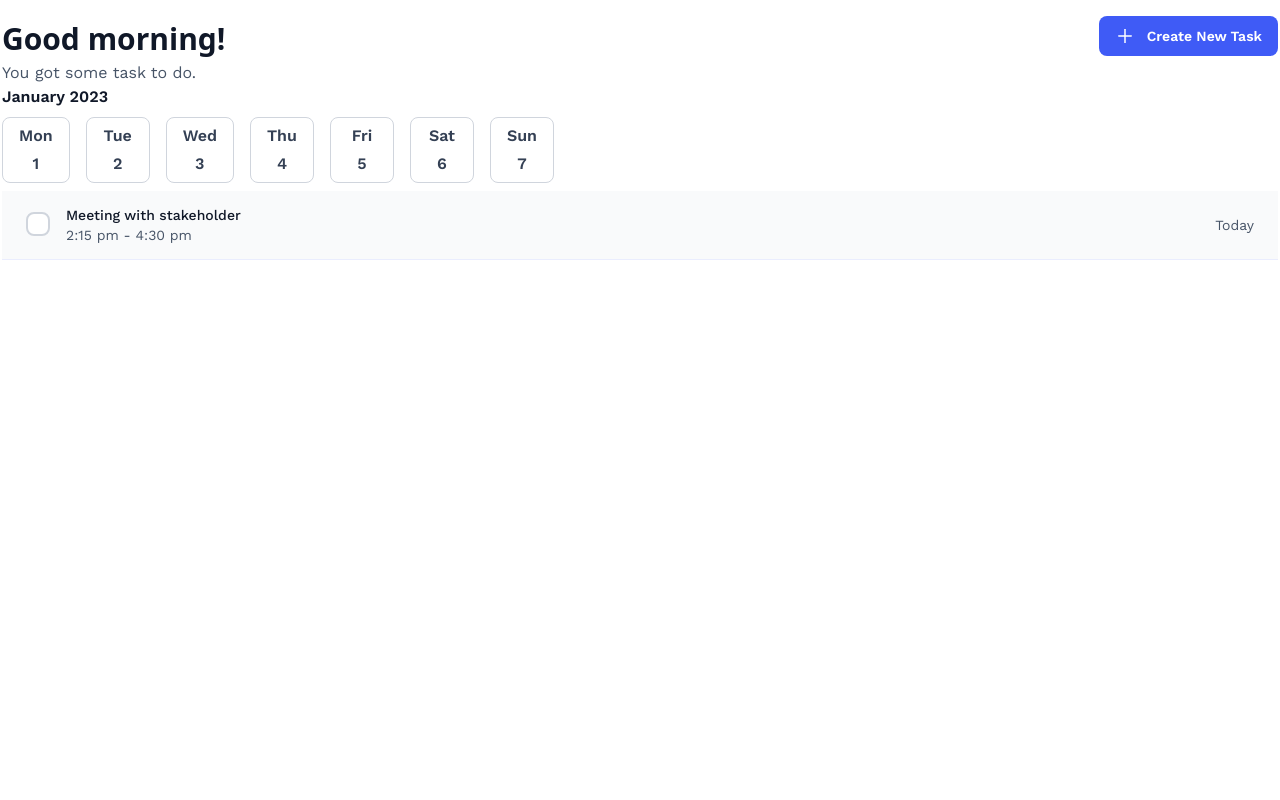
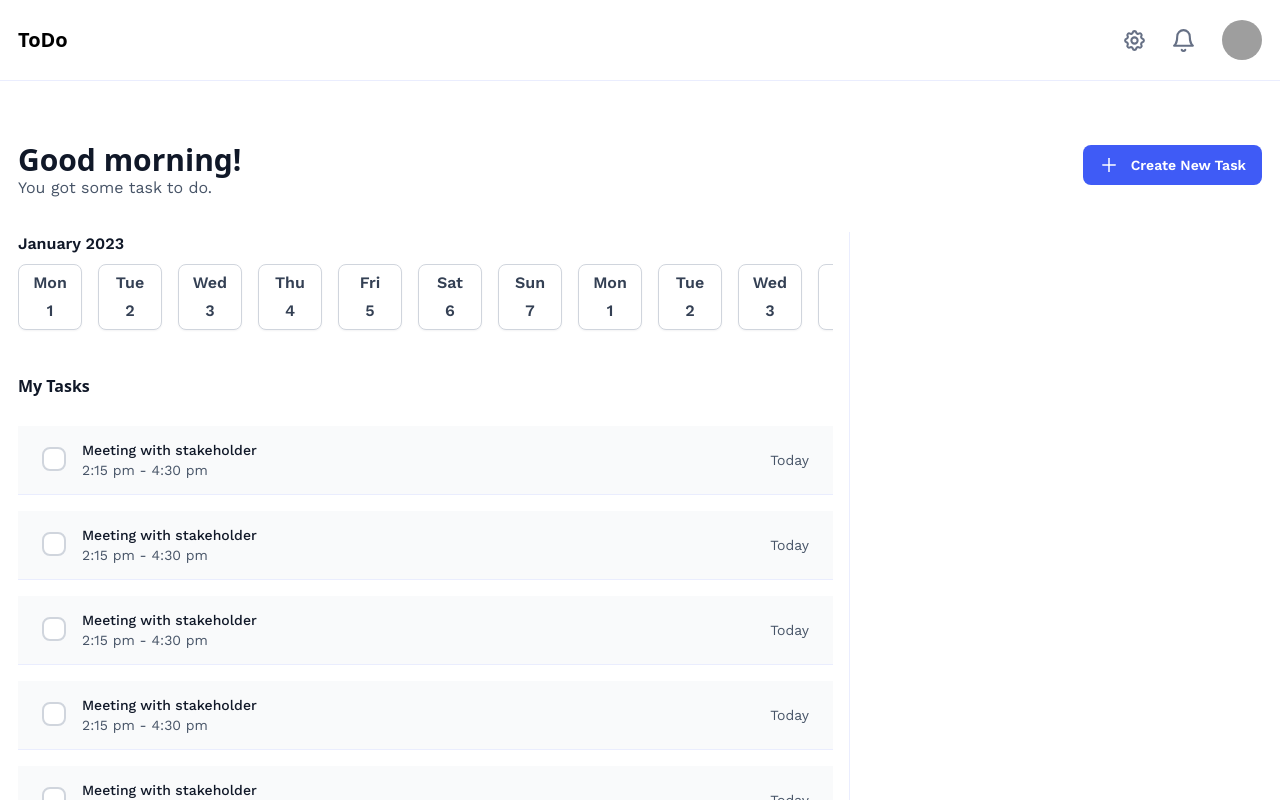
Before and after one commit to mad-max-fury/schoolinka, a React (Vite) app: page / in a window 1280 px wide. Shown: the top 800 px of the page. Built offline with nearby package versions, Linux system fonts and the light colour scheme; grey boxes are pictures that could not be loaded.

Commit message:
feat: added pagination

```diff
--- a/src/App.tsx
+++ b/src/App.tsx
@@ -1,15 +1,31 @@
 import DatesLister from "./components/datesLister";
+import Navbar from "./components/navbar";
+import Pagination from "./components/pagination";
 import TaskCard from "./components/taskCard";
 import Welcome from "./components/welcome";
 
+import { useState } from "react";
+
 export default function App() {
+  const [currentPage, setCurrentPage] = useState<number>(1);
+  const totalPages = 10; // Replace with the total number of pages in your dataset
+
+  const handlePageChange = (page: number) => {
+    setCurrentPage(page);
+    // You can also fetch data for the new page here if needed.
+  };
   return (
-    <main className="max-w-[1276px] py-4 mx-auto">
+    <div>
+      <Navbar />
+
+      <main className="max-w-[1276px] py-4 px-4 mx-auto relative ">
         <Welcome
           greeting="Good morning!"
           taskHighlight="You got some task to do."
           createTask={() => null}
         />
+        <div className="w-full flex items-start justify-between min-h-[calc(100vh_-_160px)] h-screen max-h-[860px]  sticky top-[80px]">
+          <div className="w-full max-w-[832px] sm:pr-4 h-full flex flex-col  sm:border-r sm:border-gray-200 sm:border-solid">
             <DatesLister
               month={"January 2023"}
               dates={[
@@ -20,9 +36,47 @@ export default function App() {
                 { day: "Fri", date: "5" },
                 { day: "Sat", date: "6" },
                 { day: "Sun", date: "7" },
+                { day: "Mon", date: "1" },
+                { day: "Tue", date: "2" },
+                { day: "Wed", date: "3" },
+                { day: "Thu", date: "4" },
+                { day: "Fri", date: "5" },
+                { day: "Sat", date: "6" },
+                { day: "Sun", date: "7" },
+                { day: "Mon", date: "1" },
+                { day: "Tue", date: "2" },
+                { day: "Wed", date: "3" },
+                { day: "Thu", date: "4" },
+                { day: "Fri", date: "5" },
+                { day: "Sat", date: "6" },
+                { day: "Sun", date: "7" },
               ]}
             />
-      <TaskCard />
+            <div className="w-full flex gap-4 mt-6 flex-col h-[calc(100%_-_60px)] overflow-y-auto hidescrollbar">
+              <span className="my-3">
+                {" "}
+                <h1 className="text-base text-gray-900 font-semibold">
+                  My Tasks
+                </h1>
+              </span>
+              {Array(13)
+                .fill(0)
+                .map((_, i) => (
+                  <TaskCard key={i} />
+                ))}
+
+              <div className="container mx-auto my-2">
+                <Pagination
+                  currentPage={currentPage}
+                  totalPages={totalPages}
+                  onChangePage={handlePageChange}
+                />
+              </div>
+            </div>
+          </div>
+          <div className="w-max-content "></div>
+        </div>
       </main>
+    </div>
   );
 }
--- a/src/components/datesLister.tsx
+++ b/src/components/datesLister.tsx
@@ -10,17 +10,17 @@ type Props = {
 
 const DatesLister = ({ month, dates }: Props) => {
   return (
-    <div className="flex w-full flex-col">
+    <div className="flex w-full flex-col sticky top-0">
       <h3 className=" font-work-sans text-base font font-semibold text-gray-900 ">
         {month}
       </h3>
-      <div className="py-2 w-full overflow-x-auto gap-4 flex">
+      <div className="py-2 w-full overflow-x-auto gap-4 flex hidescrollbar">
         {dates.map(({ day, date }, i) => (
           <CButton
             key={i}
             value={day}
             className=" text-gray-700 font-semibold
-           hover:text-white rounded-lg min-w-[64px] border border-gray-300 bg-white flex-col gap-2 p-[10px_16px] hover:bg-secondary-hover"
+           hover:text-white rounded-lg min-w-[64px] hover:border-none border border-gray-300 bg-white flex-col gap-2 p-[10px_16px] hover:bg-secondary-hover shadow-[0px_1px_2px_0px_rgba(16,_24,_40,_0.05)]"
           >
             <span>{date}</span>
           </CButton>
--- a/src/components/navbar.tsx
+++ b/src/components/navbar.tsx
@@ -0,0 +1,32 @@
+import { HiOutlineCog } from "react-icons/hi";
+import { LuBell } from "react-icons/lu";
+type Props = {};
+
+const Navbar = (props: Props) => {
+  return (
+    <div className=" border-b border-solid sticky top-0 border-gray-200 bg-white z-40">
+      <nav className="w-full max-w-[1276px]  h-[80px] flex items-center justify-between mx-auto  z-10 px-4">
+        <h2 className=" font-bold text-xl hover:text-gray-400 pr-[clamp(5px,_4vw,_40px)] leading-none">
+          ToDo
+        </h2>
+        <div className="flex items-center">
+          <button className=" p-[10px] text-gray-500 bg-white hover:bg-gray-50 rounded-lg outline-none border-none mr-[4px]">
+            <HiOutlineCog size={25} />
+          </button>
+          <button className=" p-[10px] text-gray-500 bg-white hover:bg-gray-50 rounded-lg outline-none border-none  mr-4">
+            <LuBell size={25} />
+          </button>
+          <button className=" bg-white h-[40px] w-[40px] rounded-full outline-none border-none">
+            <img
+              src="https://avatars.githubusercontent.com/u/60670617?v=4"
+              alt="my profile"
+              className="h-full w-full rounded-full outline-none border-none"
+            />
+          </button>
+        </div>
+      </nav>
+    </div>
+  );
+};
+
+export default Navbar;
--- a/src/components/pagination.tsx
+++ b/src/components/pagination.tsx
@@ -0,0 +1,105 @@
+import React from "react";
+import { FiArrowLeft, FiArrowRight } from "react-icons/fi";
+
+interface PaginationProps {
+  currentPage: number;
+  totalPages: number;
+  onChangePage: (page: number) => void;
+}
+
+const Pagination: React.FC<PaginationProps> = ({
+  currentPage,
+  totalPages,
+  onChangePage,
+}) => {
+  const renderPageButtons = () => {
+    const buttons: JSX.Element[] = [];
+
+    // Calculate the range of page buttons to render
+    let start = Math.max(currentPage - 1, 1);
+    let end = Math.min(start + 3, totalPages);
+
+    if (currentPage > totalPages - 2) {
+      start = totalPages - 3;
+      end = totalPages;
+    }
+
+    // Display three buttons on the left of the ellipsis
+    for (let page = start; page < currentPage; page++) {
+      buttons.push(
+        <button
+          key={page}
+          className={`h-[40px] w-[40px] transition-all ease-in-out duration-300 rounded-full text-center flex items-center justify-center cursor-pointer ${
+            page === currentPage
+              ? "bg-gray-50 font-semibold text-gray-900"
+              : "bg-transparent text-gray-600"
+          }`}
+          onClick={() => onChangePage(page)}
+        >
+          {page}
+        </button>
+      );
+    }
+
+    buttons.push(
+      <span key="ellipsis" className="mb-4 font-bold text-2xl">
+        &hellip;
+      </span>
+    );
+
+    // Display three buttons on the right of the ellipsis
+    for (let page = currentPage + 1; page <= end; page++) {
+      buttons.push(
+        <button
+          key={page}
+          className={`h-[40px] w-[40px] transition-all ease-in-out duration-300 rounded-full text-center flex items-center justify-center cursor-pointer ${
+            page === currentPage
+              ? "bg-gray-50 font-semibold text-gray-900"
+              : "bg-transparent text-gray-600"
+          }`}
+          onClick={() => onChangePage(page)}
+        >
+          {page}
+        </button>
+      );
+    }
+
+    return buttons;
+  };
+
+  return (
+    <div className="flex items-center justify-between">
+      <button
+        className={`flex items-center justify-start gap-3 ${
+          currentPage === 1
+            ? "pointer-events-none opacity-50 cursor-not-allowed"
+            : ""
+        } px-2 py-1 mr-2`}
+        onClick={() => onChangePage(currentPage - 1)}
+        disabled={currentPage === 1}
+      >
+        <span>
+          <FiArrowLeft size={20} />
+        </span>{" "}
+        <span> Previous</span>
+      </button>
+      <div className="flex items-center justify-center my-auto">
+        {renderPageButtons()}
+      </div>
+      <button
+        className={` flex items-center justify-start gap-3  ${
+          currentPage === totalPages ? "pointer-events-none opacity-50" : ""
+        } px-2 py-1 ml-2`}
+        onClick={() => onChangePage(currentPage + 1)}
+        disabled={currentPage === totalPages}
+      >
+        <span>Next</span>
+        <span>
+          <FiArrowRight size={20} />
+        </span>{" "}
+      </button>
+    </div>
+  );
+};
+
+export default Pagination;
--- a/src/components/welcome.tsx
+++ b/src/components/welcome.tsx
@@ -8,9 +8,9 @@ type Props = {
 
 const Welcome = ({ greeting, taskHighlight, createTask }: Props) => {
   return (
-    <div className="w-full h-fit flex justify-between items-start">
+    <div className="w-full h-fit flex justify-between items-start mt-[48px] mb-[32px]">
       <Greetings greeting={greeting} taskHighlight={taskHighlight} />
-      <span>
+      <span className="hidden xs:block">
         <CButton
           value={"Create New Task"}
           type="button"
@@ -31,7 +31,7 @@ export default Welcome;
 const Greetings = ({ greeting, taskHighlight }: Partial<Props>) => {
   return (
     <div className="w-full h-fit flex flex-col ">
-      <h2 className="text-[clamp(24px,_5vw,_30px)] text-gray-900 font-semibold">
+      <h2 className="text-[clamp(24px,_5vw,_30px)] leading-none mb-[1px] text-gray-900 font-semibold">
         {greeting}
       </h2>
       <small className=" text-gray-600 text-base font-work-sans font-normal">
--- a/src/index.css
+++ b/src/index.css
@@ -2,3 +2,6 @@
 @tailwind base;
 @tailwind components;
 @tailwind utilities;
+.hidescrollbar::-webkit-scrollbar {
+  display: none;
+}
```
Lines whose indentation alone changed are shown as unchanged.
